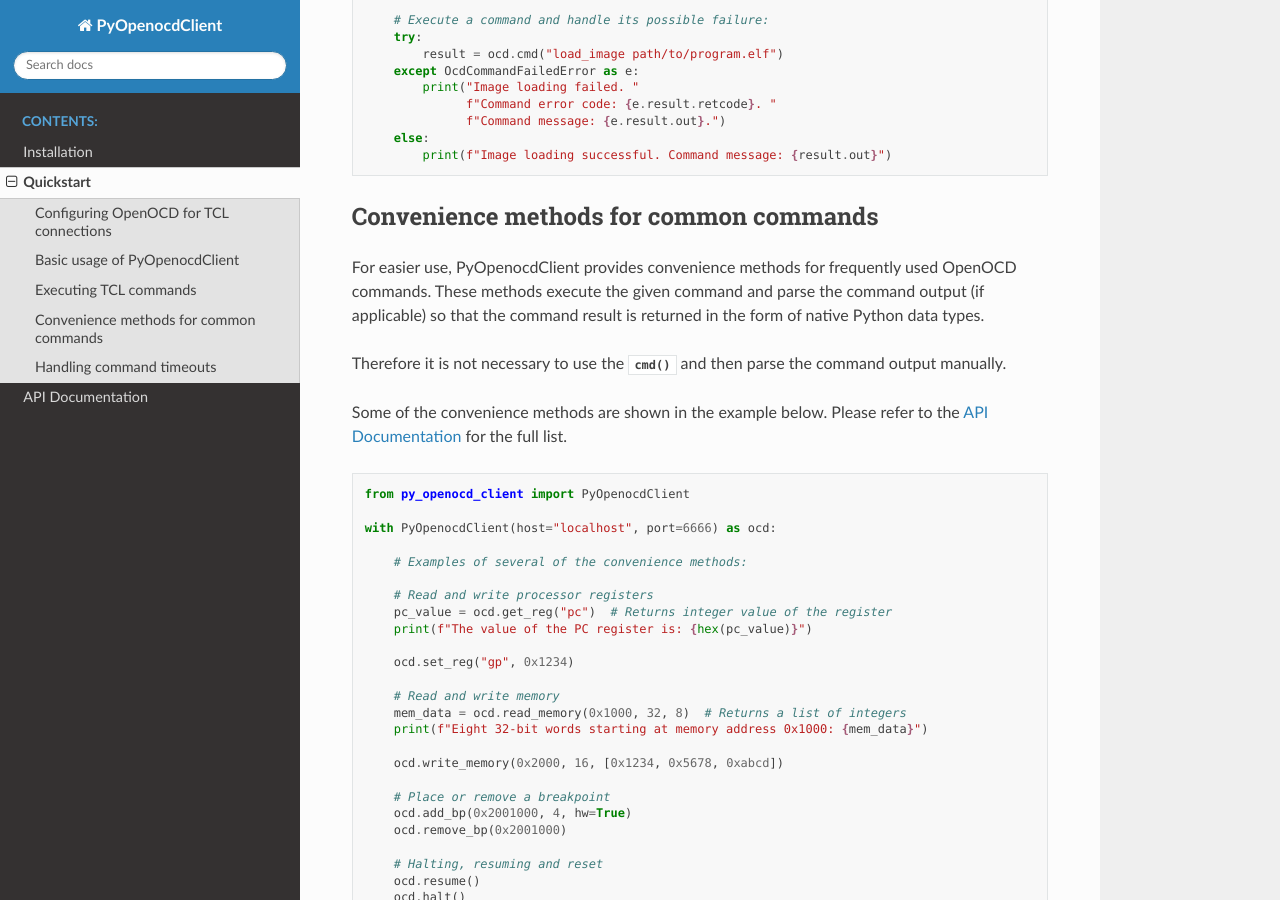
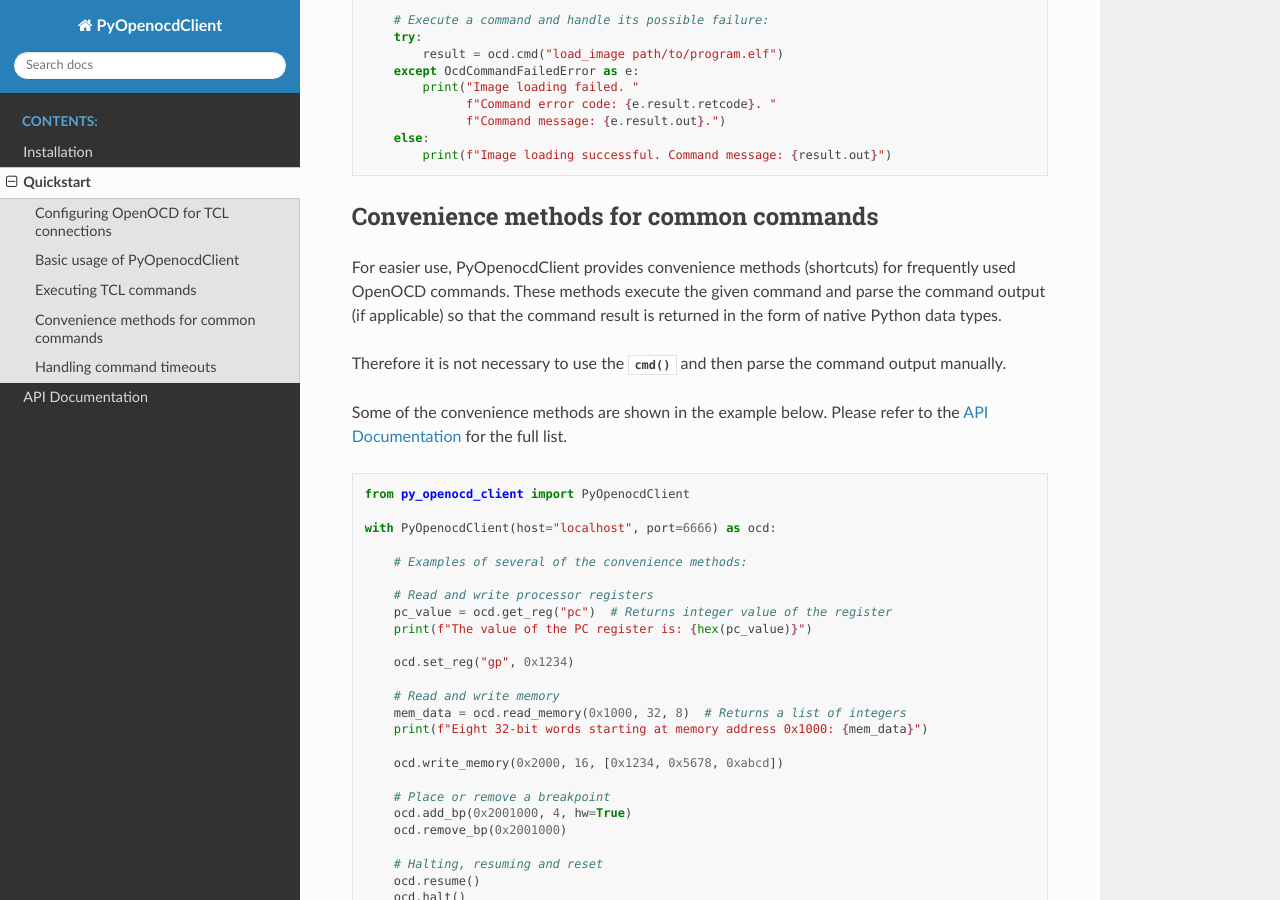
Before and after one commit to HonzaMat/PyOpenocdClient, a Sphinx documentation site: the page built from doc/quickstart.rst, in a window 1280 px wide and 900 px high, scrolled down 1822 px. Built offline with Sphinx 7.4.7 and the Read the Docs theme 2.0.0, drawn with Linux system fonts in a browser that asks for light colours.

```diff
--- a/doc/quickstart.rst
+++ b/doc/quickstart.rst
@@ -108,7 +108,7 @@ PyOpenocdClient handles the outcome of the command (success or failure) this way
 Convenience methods for common commands
 ---------------------------------------
 
-For easier use, PyOpenocdClient provides convenience methods for frequently used
+For easier use, PyOpenocdClient provides convenience methods (shortcuts) for frequently used
 OpenOCD commands. These methods execute the given command and parse the command output
 (if applicable) so that the command result is returned in the form of native Python data types.
 
```
Also changed, not shown: README.md (+18 -1 lines), 1 other file.
